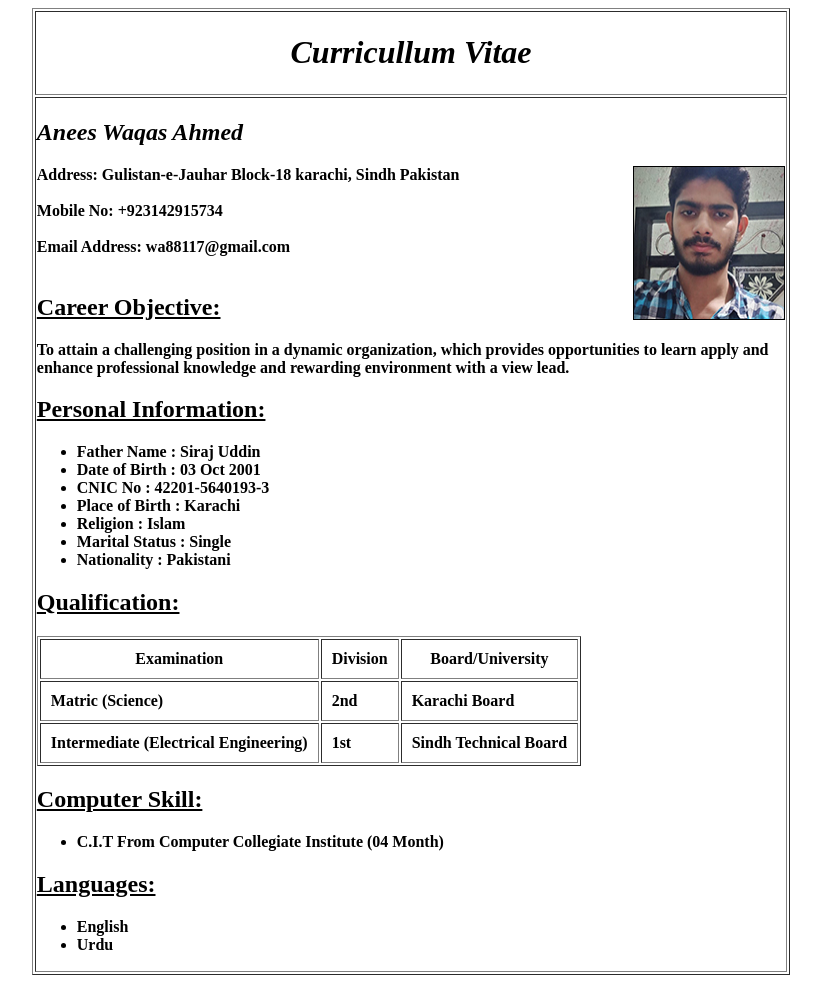
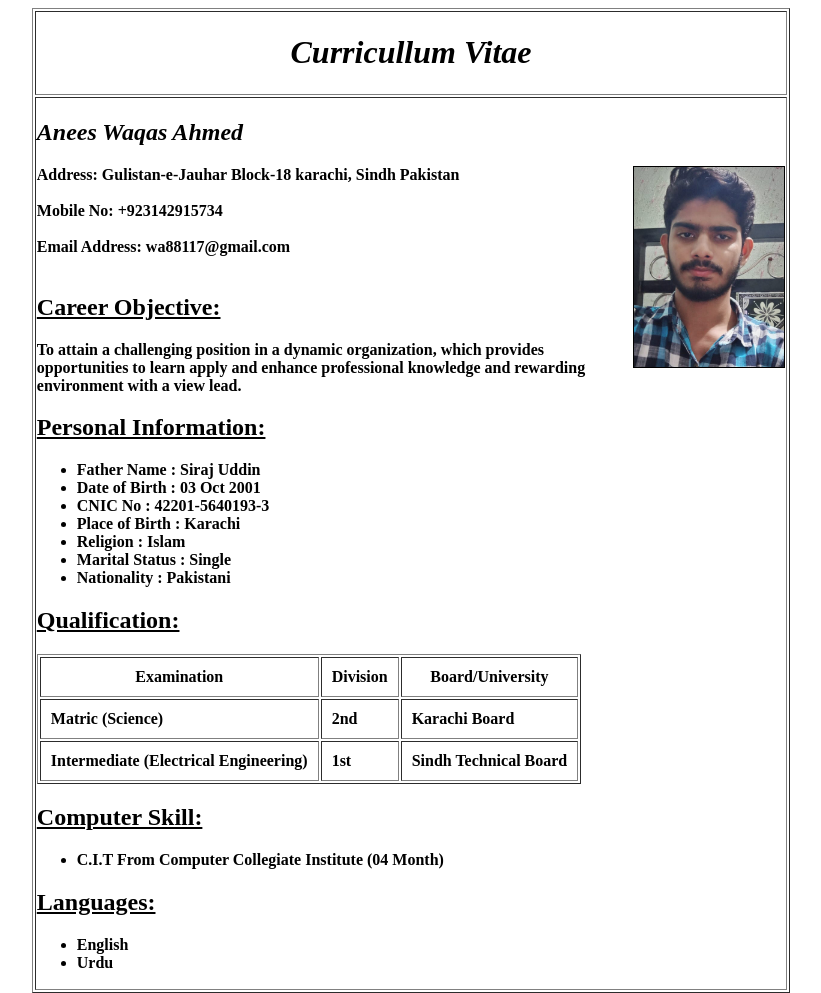
Before and after one commit to Waqas5566/My-Resume-in-Html-b9-web-dev, a plain HTML site: page index.html in a window 1280 px wide. Shown: the whole page, without its empty margins (229-1050 px from the left). Drawn offline with Linux system fonts and the light colour scheme.

Commit message:
second commit

```diff
--- a/index.html
+++ b/index.html
@@ -18,7 +18,7 @@
         </tr>
         <th align="left">
             <h2><i>Anees Waqas Ahmed </i></h2>
-            <img src="mypic.jpg" alt=" " align="right" height="152" width="150" border="1">
+            <img src="mypic copy.jpg" alt=" " align="right" width="150px" height="200px" border="1">
             Address: Gulistan-e-Jauhar Block-18 karachi, Sindh Pakistan <br><br>
             <b>Mobile No: +923142915734</b><br><br>
             <b> Email Address: wa88117@gmail.com </b><br><br>
```
Also changed, not shown: mypic copy.jpg (added), mypic.jpg (deleted).
